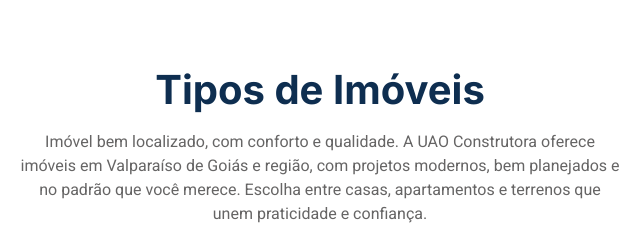
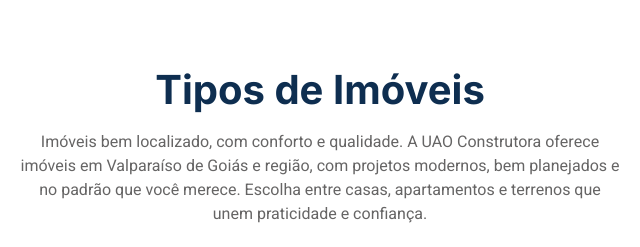
Before and after one commit to torjulio/teste_construtora, a plain HTML site: page index.html in a window 1280 px wide. Shown: the part 780-1027 px from the top of the page, 320-960 px from the left. Drawn offline with nearby package versions, Linux system fonts and the light colour scheme.

Commit message:
Update index.html

```diff
--- a/index.html
+++ b/index.html
@@ -108,7 +108,7 @@
             <div class="container">
                 <div class="text-center mx-auto mb-5 wow fadeInUp" data-wow-delay="0.1s" style="max-width: 600px;">
                     <h1 class="mb-3">Tipos de Imóveis</h1>
-                    <p>Imóvel bem localizado, com conforto e qualidade. A UAO Construtora oferece imóveis em Valparaíso de Goiás e região, com projetos
+                    <p>Imóveis bem localizado, com conforto e qualidade. A UAO Construtora oferece imóveis em Valparaíso de Goiás e região, com projetos
                         modernos, bem planejados e no padrão que você merece. Escolha entre casas, apartamentos e terrenos que unem praticidade e confiança.</p>
                 </div>
                 <div class="row g-4">
```
